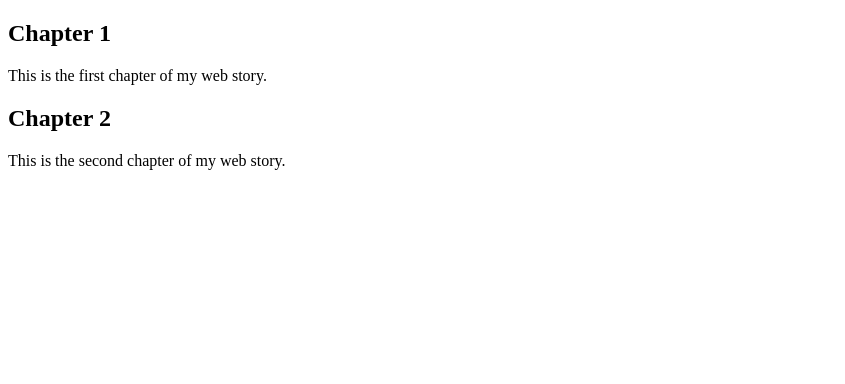
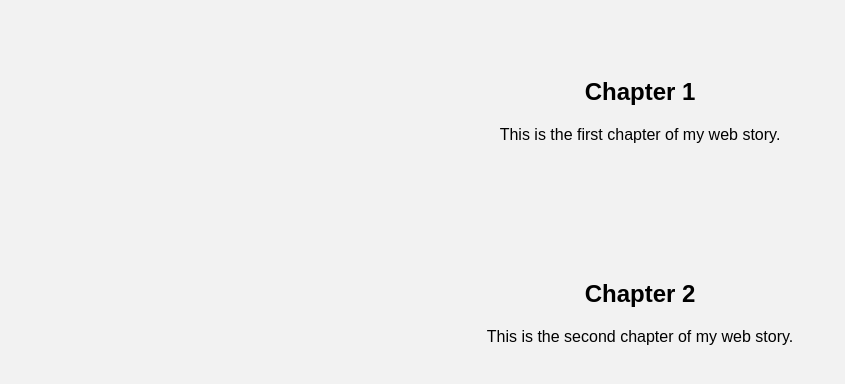
Before and after one commit to Anupamsoni27/webstories, a plain HTML site: page index.html in a window 1280 px wide. Shown: the whole page, without its empty margins (0-845 px from the left). Drawn offline with Linux system fonts and the light colour scheme.

Commit message:
Update index.html

```diff
--- a/index.html
+++ b/index.html
@@ -4,6 +4,18 @@
     <title>My Web Story</title>
     <style>
       /* Add your CSS styles here */
+      body {
+  background-color: #f2f2f2;
+  font-family: Arial, sans-serif;
+}
+
+section {
+  padding: 50px;
+  text-align: center;
+}
+
+/* Add your custom styles to make the web story look better */
+
     </style>
   </head>
   <body>
```
